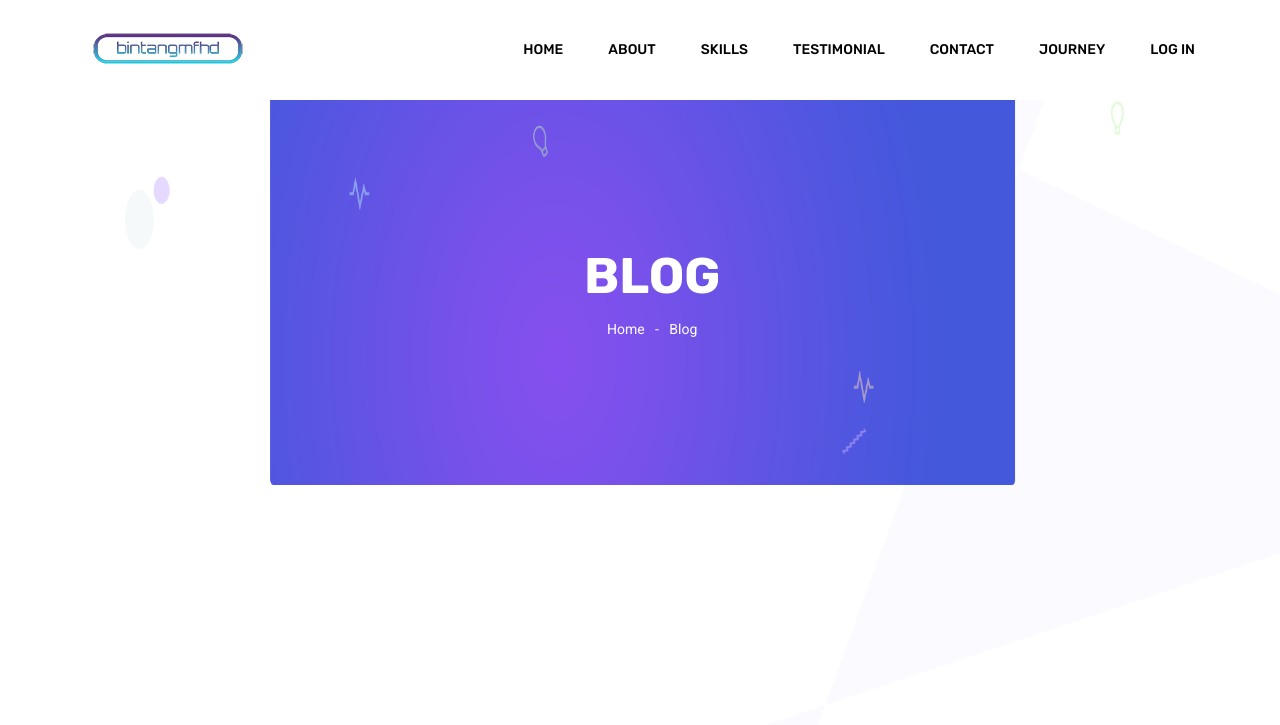
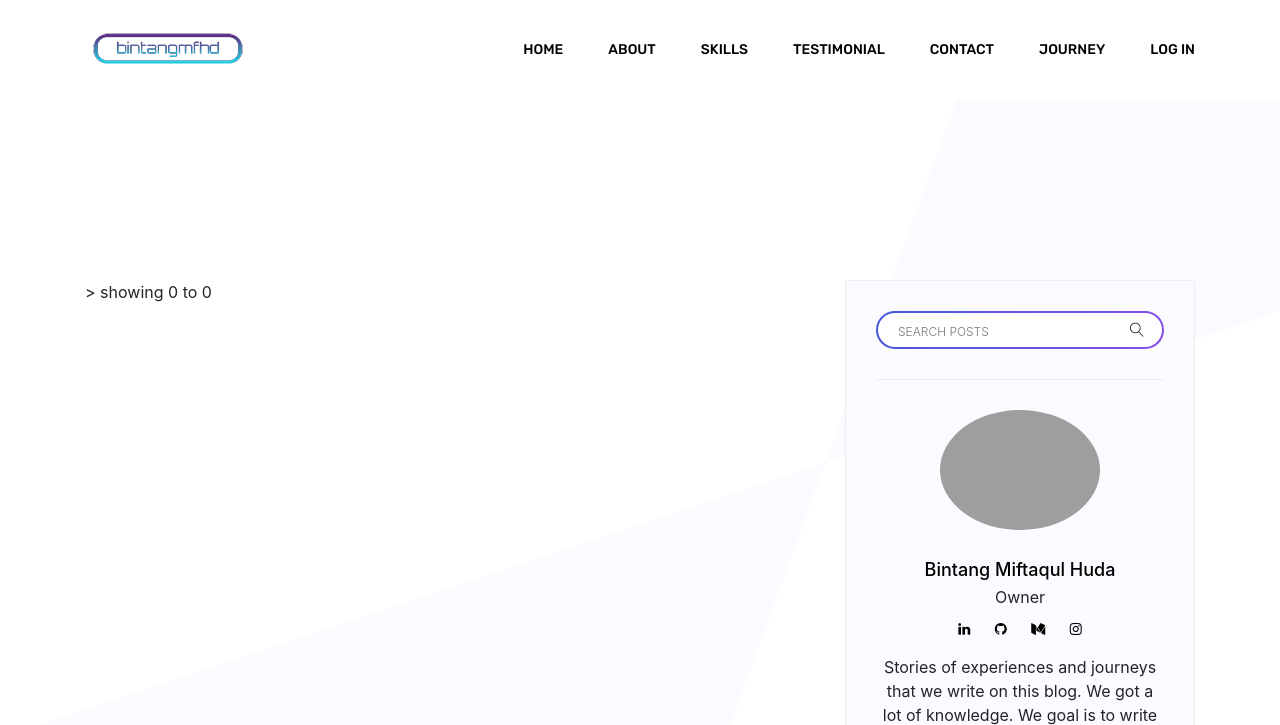
Before and after one commit to BintangDiLangit/portfolio, a Laravel app: template resources/views/blog/index.blade.php in a window 1280 px wide. Shown: the top 725 px of the page. Run offline with Laravel 8, Linux system fonts and the light colour scheme; the template is opened without the code that fills it, so the values that code supplies are empty; some libraries are stand-ins or nearby versions; grey boxes are pictures that could not be loaded.

Commit message:
revisi blog view v2

```diff
--- a/resources/views/blog/index.blade.php
+++ b/resources/views/blog/index.blade.php
@@ -9,7 +9,7 @@
     <!--================ End Header Area =================-->
 
     <!--================ Start Banner Area =================-->
-    <section class="banner_area">
+    {{-- <section class="banner_area">
         <div class="banner_inner d-flex align-items-center">
             <div class="container">
                 <div class="banner_content text-center">
@@ -21,7 +21,7 @@
                 </div>
             </div>
         </div>
-    </section>
+    </section> --}}
     <!--================ End Banner Area =================-->
 
     <!--================Blog Categorie Area =================-->
```
